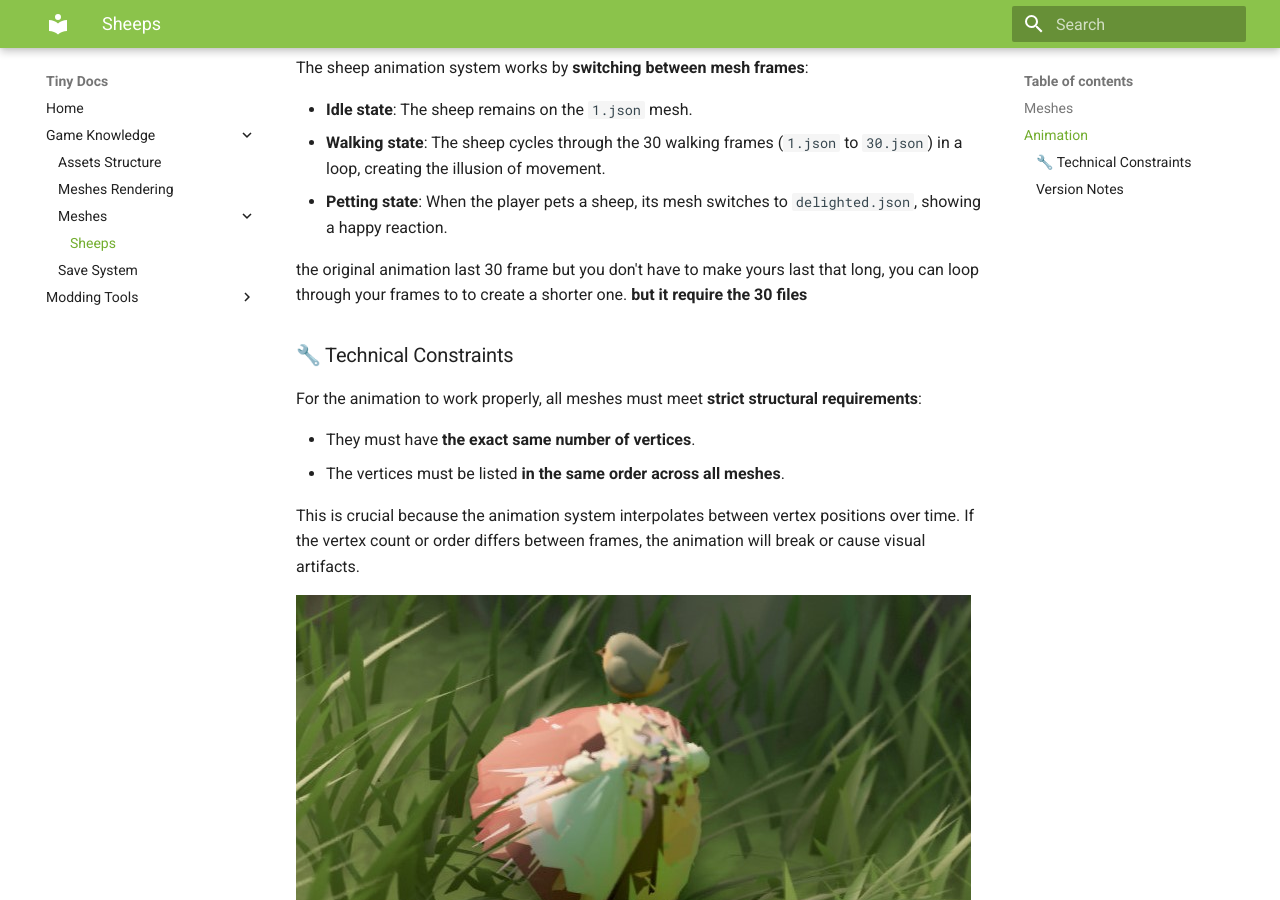
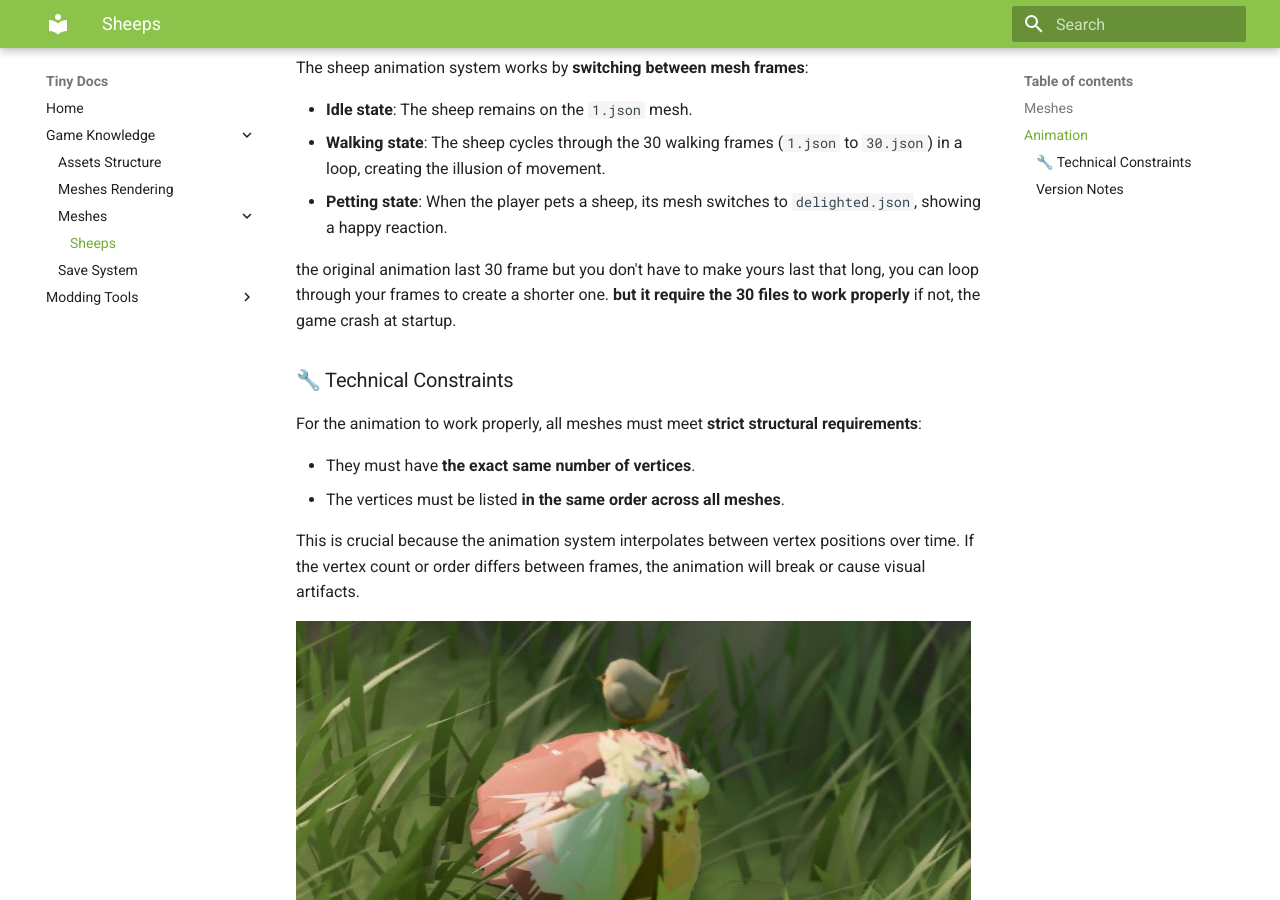
Before and after one commit to Hbeau/tiny-docs, an MkDocs documentation site: the page built from docs/game-knowledge/meshes/sheeps.md, in a window 1280 px wide and 900 px high, scrolled down 1130 px. Built offline with MkDocs 1.6.1 and Material for MkDocs 9.7.7, drawn with Linux system fonts in a browser that asks for light colours.

Commit message:
fix spelling

```diff
--- a/docs/game-knowledge/meshes/sheeps.md
+++ b/docs/game-knowledge/meshes/sheeps.md
@@ -32,7 +32,7 @@ The sheep animation system works by **switching between mesh frames**:
 - **Walking state**: The sheep cycles through the 30 walking frames (`1.json` to `30.json`) in a loop, creating the illusion of movement.
 - **Petting state**: When the player pets a sheep, its mesh switches to `delighted.json`, showing a happy reaction.
 
-the original animation last 30 frame but you don't have to make yours last that long, you can loop through your frames to to create a shorter one. **but it require the 30 files**
+the original animation last 30 frame but you don't have to make yours last that long, you can loop through your frames to create a shorter one. **but it require the 30 files to work properly** if not, the game crash at startup.
 
 ### 🔧 Technical Constraints
 
```
